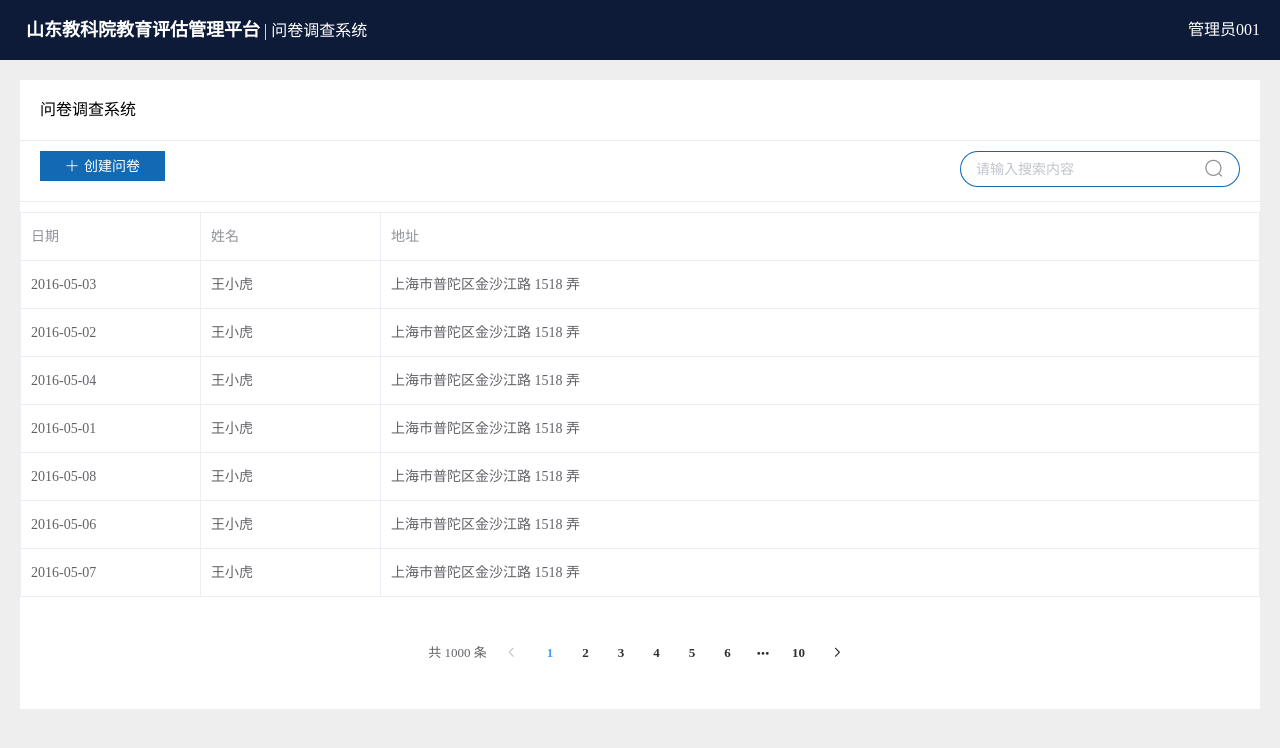
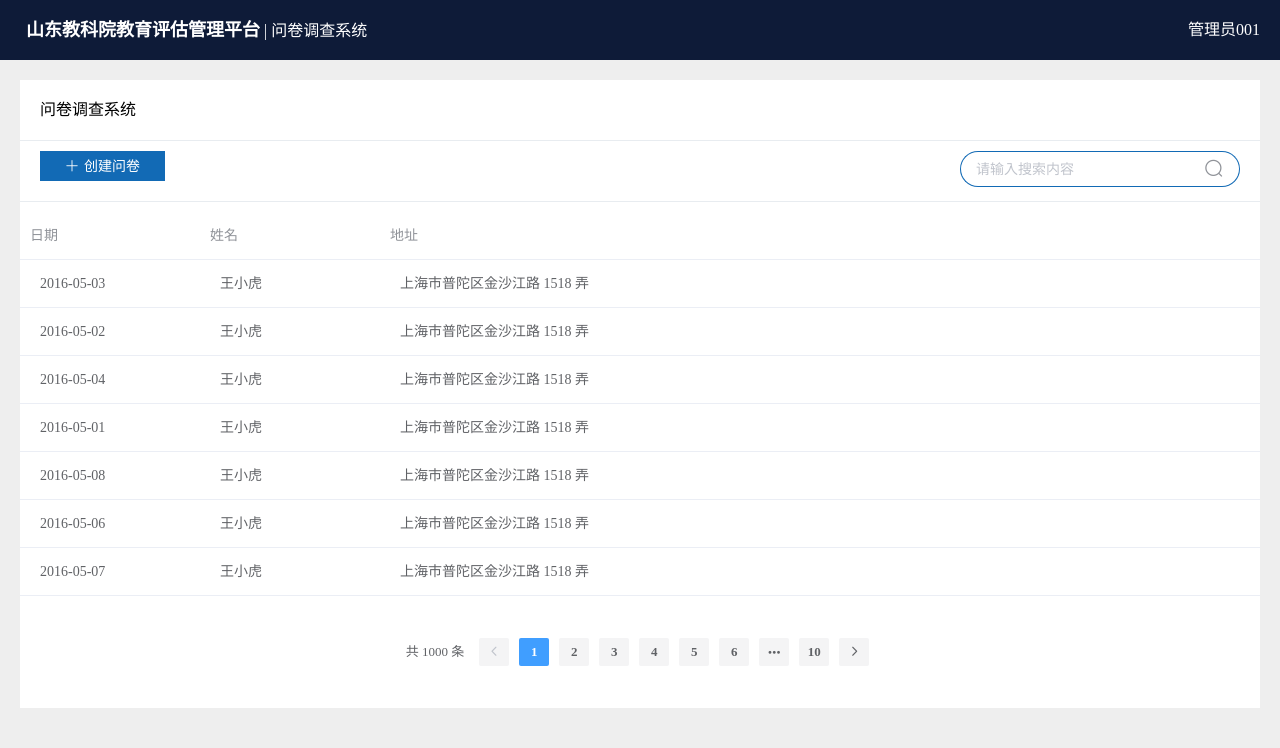
Before and after one commit to dkniutao/lu_psq.demo, a Vue app: page / in a window 1280 px wide. Shown: the top 748 px of the page. Built offline with nearby package versions, Linux system fonts and the light colour scheme; a small style sheet from the web is missing.

Commit message:
调整表格样式

```diff
--- a/src/components/Index.vue
+++ b/src/components/Index.vue
@@ -16,7 +16,6 @@
     <div class="psq-table">
       <el-table
         :data="tableData3"
-        border
         style="width: 100%">
         <el-table-column
           prop="date"
@@ -38,6 +37,7 @@
         @current-change="handleCurrentChange"
         :current-page.sync="currentPage1"
         :page-size="100"
+        background
         layout="total, prev, pager, next"
         :total="1000">
       </el-pagination>
--- a/src/style/base.css
+++ b/src/style/base.css
@@ -81,3 +81,5 @@ table {
 .el-input-group__append .el-icon-search{
 	font-size:20px;
 }
+
+.el-table .cell, .el-table th div, .el-table--border td:first-child .cell, .el-table--border th:first-child .cell{padding-left: 20px;}
```
